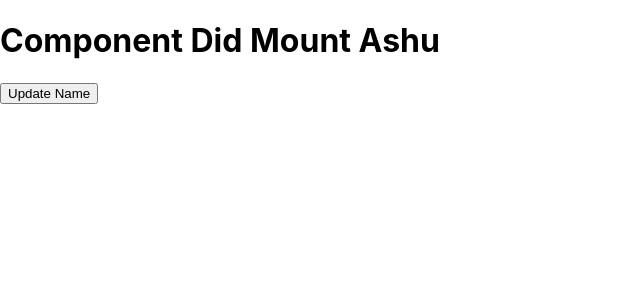
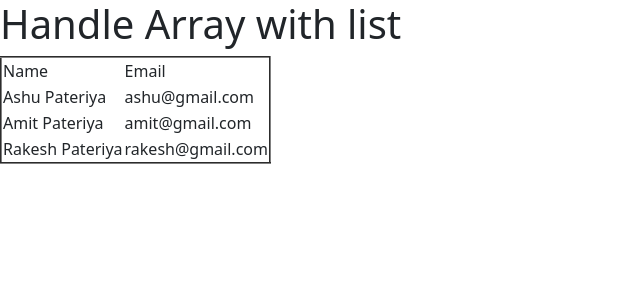
Before and after one commit to ashuu7089/learn_react, a React (Create React App) app: page / in a window 1280 px wide. Shown: the top 300 px of the page, without its empty margins (0-640 px from the left). Built offline with nearby package versions, Linux system fonts and the light colour scheme.

Commit message:
unmount, useEffect, custom css

```diff
--- a/package.json
+++ b/package.json
@@ -6,7 +6,9 @@
     "@testing-library/jest-dom": "^5.17.0",
     "@testing-library/react": "^13.4.0",
     "@testing-library/user-event": "^13.5.0",
+    "bootstrap": "^5.3.3",
     "react": "^18.3.1",
+    "react-bootstrap": "^2.10.4",
     "react-dom": "^18.3.1",
     "react-scripts": "5.0.1",
     "web-vitals": "^2.1.4"
--- a/src/App.js
+++ b/src/App.js
@@ -276,29 +276,250 @@ import RenderLifeCycle from './RenderLifeCycle';
 
 // COMPONENT DID MOUNT method ===============================================COMPONENT DID MOUNT==========================
 
-import React, { Component } from 'react';
+// import React, { Component } from 'react';
 
+
+// class App extends Component {
+//   constructor(){
+//     super();
+//     this.state = {
+//       name : "Ashu"
+//     }
+//     console.log("CONSTRUCTOR");
+//   }
+//   componentDidMount(){
+//     console.log("COMPONENT DID MOUNT");
+//   }
+//   render(){
+//     console.log("RENDER");
+//     return (
+//       <div>
+//         <h1>Component Did Mount {this.state.name}</h1>
+//         <button onClick={()=> this.setState({name : "Pateriya"})}>Update Name </button>
+//       </div>
+//     )
+//   }
+// }
+
+// export default App;
+
+
+
+// COMPONENT DID UPDATE Mount =======================================COMPOUNENT UPDATE Mount==================
+
+/*import React, { Component } from 'react';
+  class App extends Component {
+    constructor(){
+      super();
+      this.state = {
+        count : 0
+      }
+      console.log("Constructor");
+    }
+    componentDidUpdate(preProp, preState, snapshot){
+      console.log("componentDidUpdate", preState);
+      if(preState.count  === this.state.count){
+        console.log("count mactched");
+        alert("Count Matched")
+       }
+      //  else if(this.state.count < 5){
+      //   this.setState({count : this.state.count + 1})
+      // }
+    }
+    render(){
+      console.log("RENDER");
+      return (
+        <div>
+        <h1>COMPONENT DID UPDATE MOUNT { this.state.count }</h1>
+        <button onClick={()=>this.setState({count :1 })}>Update Count</button>
+        </div>
+      )
+    }
+  }
+
+export default App;
+ */
+
+
+// SHOULD COMPONENT UPDATE METHOD in React =================================================SHOULD COMPONENT METHOD===================
+
+/* import React, { Component } from 'react';
 
 class App extends Component {
   constructor(){
     super();
     this.state = {
-      name : "Ashu"
+      count : 0
     }
-    console.log("CONSTRUCTOR");
+    console.log("Constructor");
+
   }
-  componentDidMount(){
-    console.log("COMPONENT DID MOUNT");
+  shouldComponentUpdate(){
+    console.log("shouldCompount Update", this.state.count);
+    return true
   }
   render(){
-    console.log("RENDER");
+    console.log("render");
     return (
       <div>
-        <h1>Component Did Mount {this.state.name}</h1>
-        <button onClick={()=> this.setState({name : "Pateriya"})}>Update Name </button>
+        <h1>Should Component update method { this.state.count }</h1>
+        <button onClick={()=> this.setState({count : this.state.count + 1})}>Update Name</button>
       </div>
     )
   }
 }
 
 export default App;
+*/
+
+
+// COMPONENT WILL UNMOUNT LIFE CYCLE METHOD =====================================UNMOUNT COMPONENT=====================
+
+/*
+import React, { Component } from 'react';
+import Unmount from './UnmountLife';
+
+class App extends Component {
+  constructor(){
+    super();
+    this.state = {
+      show : true
+    }
+  }
+  render(){
+    return (
+      <div>
+       { this.state.show ?  < Unmount />: <h1>CHILD Component Removed</h1>
+        }
+        <button onClick={() => this.setState({show : !this.state.show})}>Updae Toggle</button>
+      </div>
+    )
+  }
+}
+
+export default App;
+
+*/
+
+
+// HOOK IN REACT ========================================================HOOKS =======================
+/*
+import React, { useState } from 'react';
+
+function App (){
+  const [data, setData] = useState('Ravi')
+  return (
+    <div>
+      <h1>Hook in react {data}</h1>
+      <button onClick={()=>setData("Ashu")}>Update Name</button>
+    </div>
+  )
+}
+
+export default App;
+*/
+
+// USEEFFECT IN REACT ============================================= useEffect in React==================
+
+/*
+import React, { useEffect, useState} from 'react';
+import UseEffect from './UseEffect';
+function App(){
+
+  const [count, setCount] = useState(100);
+  const [data, setData] = useState(10)
+
+  return(
+    <div>
+      < UseEffect  data = {data} count = {count}/>
+      <button onClick={()=> setCount(count + 1)}>update Count</button>
+      <button onClick={()=> setData(data + 1)}>update Data</button>
+
+    </div>
+  )
+}
+
+export default App;
+
+*/
+
+// STYLE IN REACT =====================================================Style ==========================
+//  BOOTSTRAP + STYLE in React
+/*
+import React, { useState} from 'react';
+import './style.css';
+import style from './custom.module.css';
+import { Button, Card } from 'react-bootstrap';
+
+function App(){
+
+  return(
+    <div>
+      <h1 className='primary'> CSS style in React Type 1</h1>
+      <h1 style={{color: 'blue', backgroundColor : "gray"}}> CSS style in React Type 2</h1>
+      <h1 className={style.success}> CSS style in React Type 3</h1>
+      <Card style={{ width: '18rem' }}>
+      <Card.Img variant="top" src="https://picsum.photos/536/354" />
+      <Card.Body>
+        <Card.Title>Card Title</Card.Title>
+        <Card.Text>
+          Some quick example text to build on the card title and make up the
+          bulk of the card's content.
+        </Card.Text>
+        <Button variant="primary">Go somewhere</Button>
+      </Card.Body>
+    </Card>
+
+
+    </div>
+  )
+}
+
+export default App;
+*/
+
+
+// Handle Array with List =============================================Handle Array ======================
+
+import React from 'react';
+
+function App(){
+let data = ["aakash", "aashu", "aayushi", "anjali", "rohan"]
+let student = [
+  { name : "Ashu Pateriya", email : "ashu@gmail.com"},
+  { name : "Amit Pateriya", email :  "amit@gmail.com"},
+  { name : "Rakesh Pateriya", email : "rakesh@gmail.com"},
+
+]
+return (
+    <div>
+         <h1>Handle Array with list</h1>
+         <table border= "2">
+
+       <tr>
+        <td>Name</td>
+        <td>Email</td>
+       </tr>
+
+      {/* {
+        data.map((item)=>
+          <h1>Name is : {item}</h1>
+        )
+
+      } */}
+
+      {/* FOR ARRAY OF OBJECT  */}
+      {
+        student.map((item)=>
+       <tr>
+        <td>{item.name}</td>
+        <td>{item.email}</td>
+       </tr>
+        )
+      }
+    </table>
+    </div>
+  )
+}
+
+export default App;
--- /dev/null
+++ b/src/UnmountLife.js
@@ -0,0 +1,20 @@
+import React, { Component } from "react";
+
+class Unmount extends Component {
+    constructor(){
+        super()
+
+    }
+    componentWillUnmount(){
+        console.log("componentWillUnmount");
+    }
+    render(){
+        return (
+            <div>
+                <h1>Unmount life cycle method </h1>
+            </div>
+        )
+    }
+}
+
+export default Unmount;
--- /dev/null
+++ b/src/UseEffect.js
@@ -0,0 +1,16 @@
+import React, { useState, useEffect } from "react";
+
+function UseEffect(props){
+    useEffect(()=>{
+        console.log("useEffect", props.count);
+        alert(`count is ${props.count}`)
+    },[props.count])
+    return(
+        <div>
+            <h1>UseEffect data : {props.data}</h1>
+            <h1>UseEffect count : {props.count}</h1>
+        </div>
+    )
+}
+
+export default UseEffect;
--- /dev/null
+++ b/src/custom.module.css
@@ -0,0 +1,4 @@
+.success{
+    color: bisque;
+    background-color: blueviolet;
+}
--- a/src/index.js
+++ b/src/index.js
@@ -1,6 +1,7 @@
 import React from 'react';
 import ReactDOM from 'react-dom/client';
 import './index.css';
+import 'bootstrap/dist/css/bootstrap.min.css';
 import App from './App';
 import reportWebVitals from './reportWebVitals';
 
--- /dev/null
+++ b/src/style.css
@@ -0,0 +1,4 @@
+.primary {
+    background-color: #212121;
+    color: aquamarine;
+}
```
Also changed, not shown: 1 other file (tests, documents, lock files or other folders).
